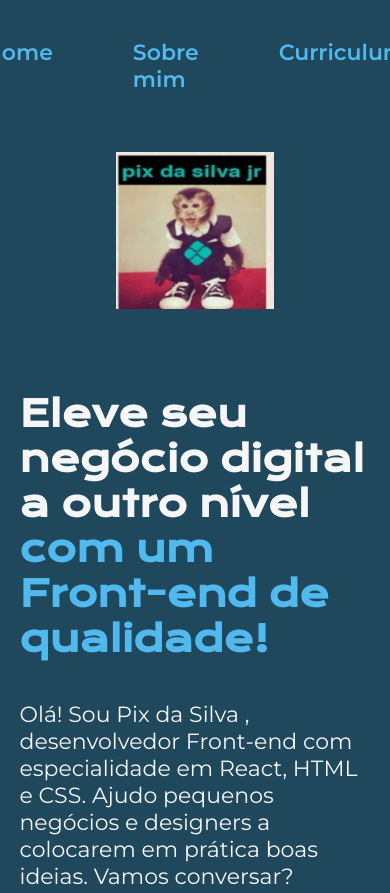
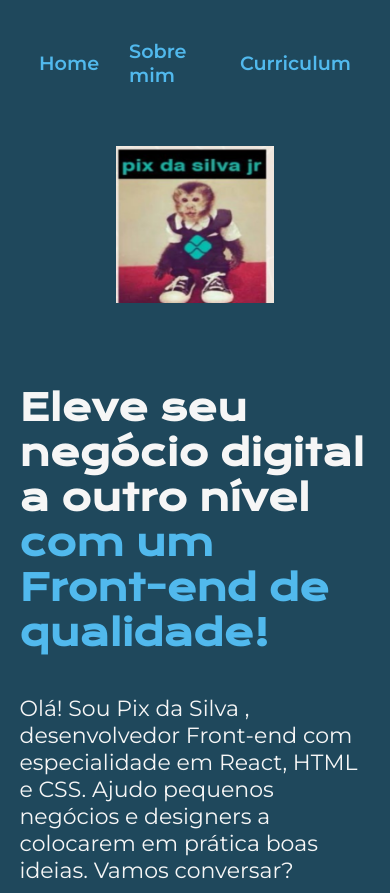
Before and after one commit to andre-fil/Portifolio_PixDaSilva, a plain HTML site: page index.html in a window 390 px wide. Shown: the top 893 px of the page. Drawn offline with nearby package versions, Linux system fonts and the light colour scheme.

Commit message:
responsividad e

```diff
--- a/styles/style2.css
+++ b/styles/style2.css
@@ -266,3 +266,19 @@ color: var(--cor-secundaria-border)
         width: auto;
     }
 }
+
+@media (max-width: 700px){
+    .cabecalho_navegacao_link{
+        font-size: 1.2rem;
+    }
+    .cabecalho{
+
+
+    }
+
+    .cabecalho_navegacao{
+        gap: 30px;
+        align-items: center;
+    }
+
+}
```
